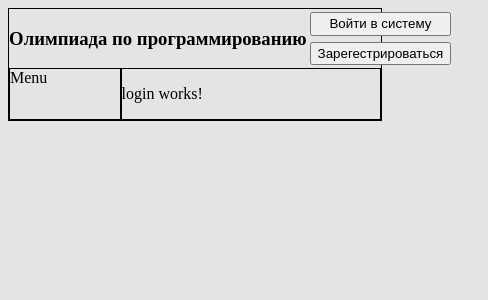
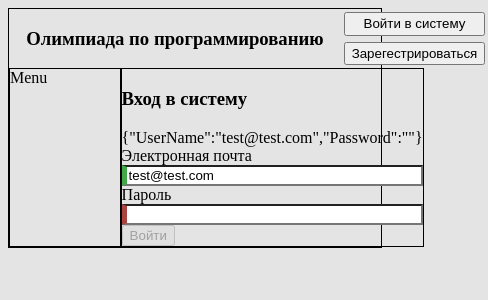
Before and after one commit to RTUITLab/Olympiad-Front, an Angular app in the folder olympiadApp/: page /login in a window 390 px wide. Shown: the top 300 px of the page, 488 px wide, since content can reach past the window. Built offline with nearby package versions, Linux system fonts and the light colour scheme.

Commit message:
Added login form, form styles, responsive header

```diff
--- a/olympiadApp/src/app/header/header.component.html
+++ b/olympiadApp/src/app/header/header.component.html
@@ -1,9 +1,12 @@
 <div class="container">
   <h3>Олимпиада по программированию</h3>
   <div>
-    <div class="buttons">
+    <div *ngIf="user; else buttonsBlock" >LOLAS</div>
+    <ng-template #buttonsBlock>
+      <div class="buttons">
         <button (click)="login()">Войти в систему</button>
         <button (click)="register()">Зарегестрироваться</button>
-    </div>
+      </div>
+    </ng-template>
   </div>
 </div>
--- a/olympiadApp/src/app/header/header.component.ts
+++ b/olympiadApp/src/app/header/header.component.ts
@@ -1,5 +1,7 @@
 import { Component, OnInit } from '@angular/core';
 import { ActivatedRoute, Router } from '@angular/router';
+import { User } from '../../models/User';
+import { UserStateService } from '../user-state.service';
 
 @Component({
   selector: 'app-header',
@@ -8,7 +10,9 @@ import { ActivatedRoute, Router } from '@angular/router';
 })
 export class HeaderComponent implements OnInit {
 
-  constructor( private router: Router) { }
+  user: User;
+
+  constructor(private router: Router, private usersService: UserStateService) { }
   login() {
     this.router.navigate(['login']);
   }
@@ -16,6 +20,7 @@ export class HeaderComponent implements OnInit {
     this.router.navigate(['register']);
   }
   ngOnInit() {
+    this.usersService.currentUser.subscribe(U => this.user = U);
   }
 
 }
--- a/olympiadApp/src/app/login/login.component.html
+++ b/olympiadApp/src/app/login/login.component.html
@@ -1,3 +1,30 @@
-<p>
-  login works!
-</p>
+<div class="container">
+    <h3> Вход в систему</h3>
+    {{diagnostic}}
+
+    <form #loginForm="ngForm" (ngSubmit)="onSubmit()" >
+      <div class="form-group">
+        <label for="UserName">Электронная почта</label>
+        <input type="text" class="form-control" id="UserName" required [(ngModel)]="model.UserName" name="UserName"
+        #userName="ngModel">
+        <div [hidden]="userName.valid || userName.pristine"
+        class="alert alert-danger">Необходима почта</div>
+      </div>
+
+      <div class="form-group">
+        <label for="Password">Пароль</label>
+        <input type="password" class="form-control" id="Password"
+        required minlength="6" [(ngModel)]="model.Password" name="Password"
+        #pass="ngModel">
+        <div *ngIf="pass.invalid && (pass.dirty || pass.touched)"
+             class="alert alert-danger">
+             <div *ngIf="pass.errors.minlength">
+                Пароль не может быть короче 6-и символов
+              </div>
+        </div>
+
+      </div>
+      {{model.Password.errors}}
+      <button type="submit" class="btn btn-success" [disabled]="!loginForm.form.valid">Войти</button>
+    </form>
+</div>
--- a/olympiadApp/src/app/login/login.component.ts
+++ b/olympiadApp/src/app/login/login.component.ts
@@ -1,4 +1,5 @@
 import { Component, OnInit } from '@angular/core';
+import { LoginViewModel } from '../../models/ViewModels/LoginViewModel';
 
 @Component({
   selector: 'app-login',
@@ -8,8 +9,13 @@ import { Component, OnInit } from '@angular/core';
 export class LoginComponent implements OnInit {
 
   constructor() { }
+  model = new LoginViewModel('test@test.com', '');
+  submitted = false;
 
+  onSubmit() { this.submitted = true;
+    console.log('Some');
+  }
   ngOnInit() {
   }
-
+  get diagnostic() { return JSON.stringify(this.model); }
 }
--- /dev/null
+++ b/olympiadApp/src/assets/formStyles.css
@@ -0,0 +1,12 @@
+.ng-valid[required], .ng-valid.required  {
+  border-left: 5px solid #42A948; /* green */
+}
+
+.ng-invalid:not(form)  {
+  border-left: 5px solid #a94442; /* red */
+}
+
+.form-group {
+    display: grid;
+    /* grid-template-rows: auto auto auto; */
+}
--- a/olympiadApp/src/index.html
+++ b/olympiadApp/src/index.html
@@ -7,6 +7,7 @@
 
   <meta name="viewport" content="width=device-width, initial-scale=1">
   <link rel="icon" type="image/x-icon" href="favicon.ico">
+  <link rel="stylesheet" href="assets/formStyles.css">
 </head>
 <body>
   <app-root></app-root>
--- /dev/null
+++ b/olympiadApp/src/models/ViewModels/LoginViewModel.ts
@@ -0,0 +1,3 @@
+export class LoginViewModel {
+    constructor(public UserName: string, public Password: string) {}
+}
--- a/olympiadApp/src/styles.css
+++ b/olympiadApp/src/styles.css
@@ -1,4 +1,5 @@
 /* You can add global styles to this file, and also import other style files */
+
 html {
     background: rgb(228, 228, 228);
 }
```
Also changed, not shown: olympiadApp/src/app/app.module.ts (+5 -3 lines).
